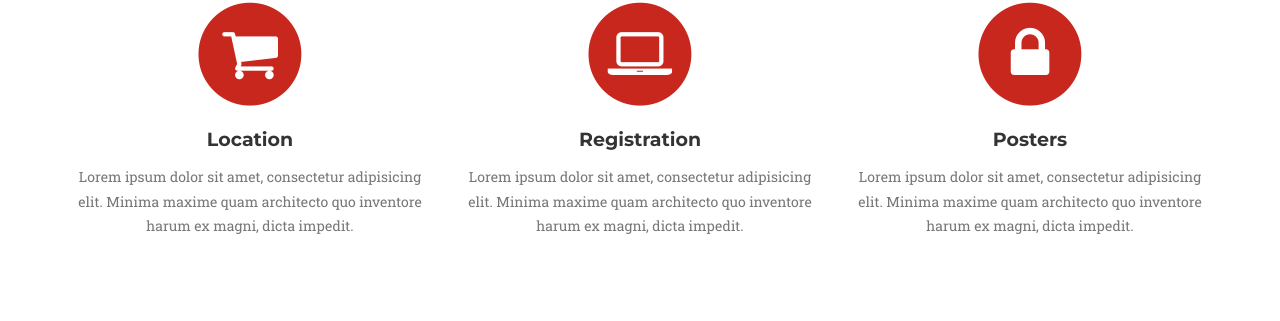
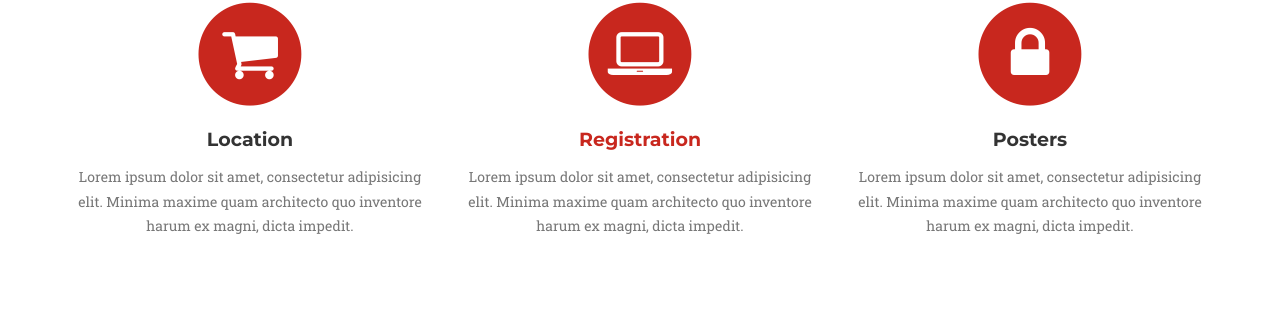
Before and after one commit to Cornell-Tech-AIRLab/cornell2025.nerc.io, a Jekyll site: the page built from index.html, in a window 1280 px wide and 900 px high, scrolled down 1029 px. Shown: the part 129-450 px from the top of the window. Built offline with Jekyll 4.4.1, drawn with Linux system fonts in a browser that asks for light colours; some web fonts are replaced.

Commit message:
test registration link

```diff
--- a/_includes/registration.html
+++ b/_includes/registration.html
@@ -25,7 +25,7 @@
           <i class="fa fa-circle fa-stack-2x text-primary"></i>
           <i class="fa fa-laptop fa-stack-1x fa-inverse"></i>
         </span>
-        <h4 class="registration-heading">Registration</h4>
+        <h4 class="registration-heading"><a href="https://events.ces.scl.cornell.edu/NERC">Registration</a></h4>
         <p class="text-muted">Lorem ipsum dolor sit amet, consectetur adipisicing elit. Minima maxime quam architecto quo inventore harum ex magni, dicta impedit.</p>
       </div>
       <div class="col-md-4">
```
